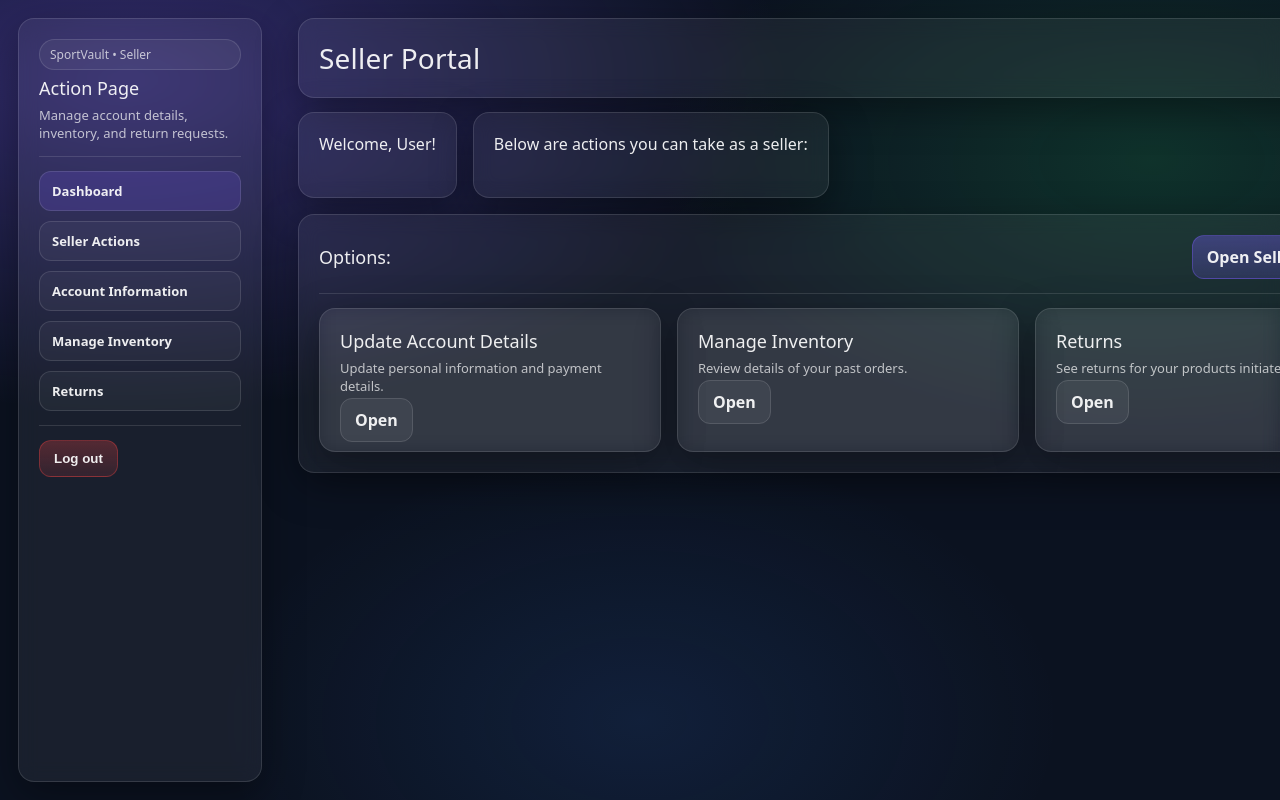
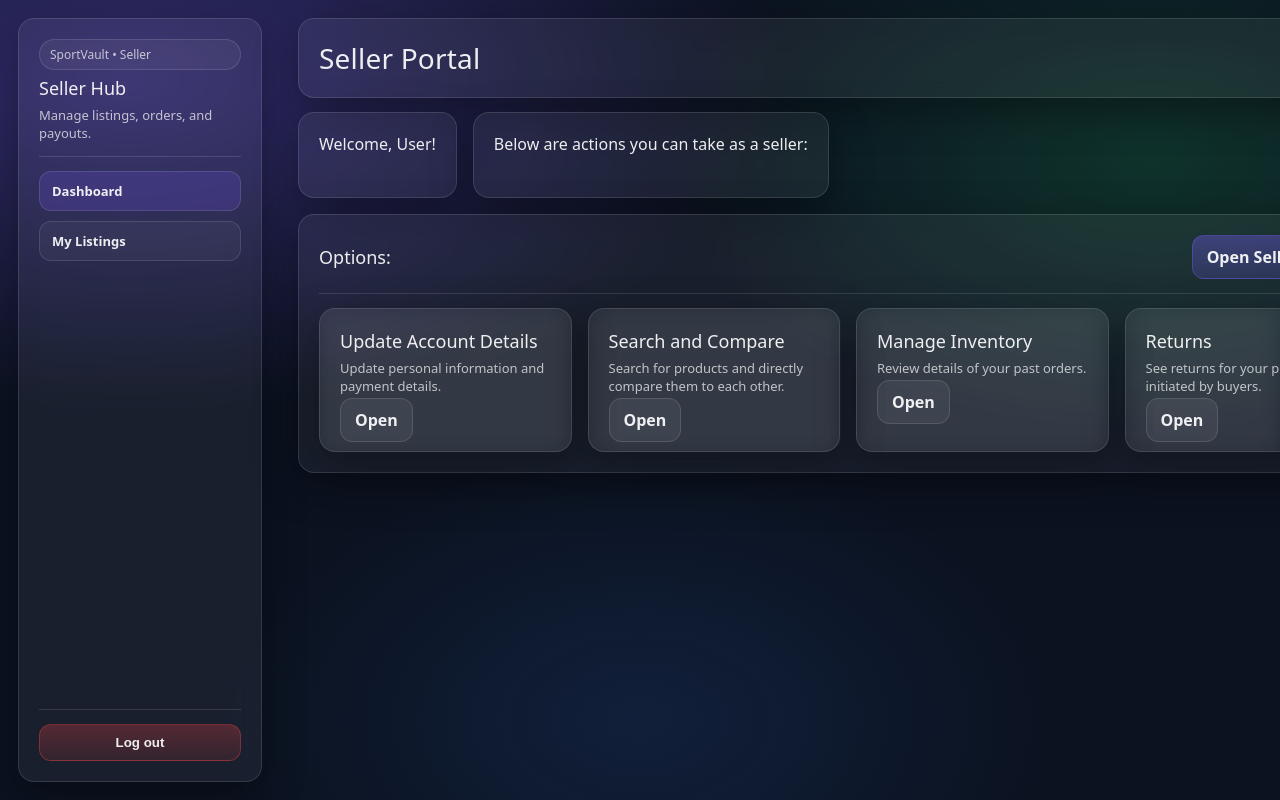
Before and after one commit to chrisa430/CSE-6214-Ecommerce-Website, a React (Vite) app in the folder apps/web/: page /seller in a window 1280 px wide. Shown: the top 800 px of the page. Built offline with nearby package versions, Linux system fonts and the light colour scheme.

Commit message:
User Registration and Login
Final changes for user registration and login

```diff
--- a/apps/web/index.html
+++ b/apps/web/index.html
@@ -2,12 +2,11 @@
 <html lang="en">
   <head>
     <meta charset="UTF-8" />
-    <link rel="icon" type="image/svg+xml" href="/vite.svg" />
     <meta name="viewport" content="width=device-width, initial-scale=1.0" />
-    <title>web</title>
+    <title>SportVault</title>
   </head>
   <body>
-  <div id="root"></div>
-  <script type="module" src="/src/main.tsx"></script>
-</body>
+    <div id="root"></div>
+    <script type="module" src="/src/main.tsx"></script>
+  </body>
 </html>
--- a/apps/web/package.json
+++ b/apps/web/package.json
@@ -11,6 +11,7 @@
   "devDependencies": {
     "@types/react": "^19.2.14",
     "@types/react-dom": "^19.2.3",
+    "@vitejs/plugin-react": "^4.3.1",
     "typescript": "~5.9.3",
     "vite": "^7.3.1"
   },
--- a/apps/web/src/layouts/AdminLayout.tsx
+++ b/apps/web/src/layouts/AdminLayout.tsx
@@ -1,7 +1,14 @@
 import { NavLink, Outlet, useNavigate } from "react-router-dom";
+import { useAuth } from "../context/AuthContext";
 
 export default function AdminLayout() {
   const navigate = useNavigate();
+  const { logout, user } = useAuth();
+
+  async function handleLogout() {
+    await logout();
+    navigate("/login");
+  }
 
   return (
     <div style={{ minHeight: "100vh", display: "grid", gridTemplateColumns: "280px 1fr" }}>
@@ -30,7 +37,7 @@ export default function AdminLayout() {
           <div style={{ flex: 1 }} />
 
           <div className="divider" />
-          <button className="btn btnDanger" onClick={() => navigate("/login")}>
+          <button className="btn btnDanger" onClick={handleLogout}>
             Log out
           </button>
         </div>
--- a/apps/web/src/layouts/BuyerLayout.tsx
+++ b/apps/web/src/layouts/BuyerLayout.tsx
@@ -1,7 +1,14 @@
 import { NavLink, Outlet, useNavigate } from "react-router-dom";
+import { useAuth } from "../context/AuthContext";
 
 export default function BuyerLayout() {
   const navigate = useNavigate();
+  const { logout, user } = useAuth();
+
+  async function handleLogout() {
+    await logout();
+    navigate("/login");
+  }
 
   return (
       <div style={{ minHeight: "100vh", display: "grid", gridTemplateColumns: "280px 1fr" }}>
@@ -30,9 +37,9 @@ export default function BuyerLayout() {
             <div style={{ flex: 1 }} />
 
             <div className="divider" />
-            <button className="btn btnDanger" onClick={() => navigate("/login")}>
-              Log out
-            </button>
+            <button className="btn btnDanger" onClick={handleLogout}>
+            Log out
+          </button>
           </div>
         </aside>
 
--- a/apps/web/src/layouts/SellerLayout.tsx
+++ b/apps/web/src/layouts/SellerLayout.tsx
@@ -1,19 +1,29 @@
 import { NavLink, Outlet, useNavigate } from "react-router-dom";
+import { useAuth } from "../context/AuthContext";
 
 export default function SellerLayout() {
   const navigate = useNavigate();
+  const { logout, user } = useAuth();
+
+  async function handleLogout() {
+    await logout();
+    navigate("/login");
+  }
 
   return (
     <div style={{ minHeight: "100vh", display: "grid", gridTemplateColumns: "280px 1fr" }}>
       <aside style={{ padding: 18 }}>
-        <div className="card cardPad" style={{ height: "calc(100vh - 36px)", position: "sticky", top: 18 }}>
-          <div className="row" style={{ alignItems: "center", justifyContent: "space-between" }}>
-            <div className="col" style={{ gap: 6 }}>
-              <div className="badge">SportVault • Seller</div>
-              <div className="h2">Action Page</div>
-              <div className="muted" style={{ fontSize: 13 }}>
-                Manage account details, inventory, and return requests.
+        <div className="card cardPad" style={{ height: "calc(100vh - 36px)", position: "sticky", top: 18, display: "flex", flexDirection: "column" }}>
+          <div className="col" style={{ gap: 6 }}>
+            <div className="badge">SportVault • Seller</div>
+            <div className="h2">Seller Hub</div>
+            {user && (
+              <div className="muted" style={{ fontSize: 12 }}>
+                {user.firstName} {user.lastName}
               </div>
+            )}
+            <div className="muted" style={{ fontSize: 13 }}>
+              Manage listings, orders, and payouts.
             </div>
           </div>
 
@@ -21,16 +31,13 @@ export default function SellerLayout() {
 
           <nav className="col" style={{ gap: 10 }}>
             <NavItem to="/seller">Dashboard</NavItem>
-            <NavItem to="/seller/subpage">Seller Actions</NavItem>
-            <NavItem to="/seller/subpage#account">Account Information</NavItem>
-            <NavItem to="/seller/subpage#inventory">Manage Inventory</NavItem>
-            <NavItem to="/seller/subpage#audit">Returns</NavItem>
+            <NavItem to="/seller/subpage">My Listings</NavItem>
           </nav>
 
           <div style={{ flex: 1 }} />
 
           <div className="divider" />
-          <button className="btn btnDanger" onClick={() => navigate("/login")}>
+          <button className="btn btnDanger" onClick={handleLogout}>
             Log out
           </button>
         </div>
@@ -38,27 +45,11 @@ export default function SellerLayout() {
 
       <main style={{ padding: 18 }}>
         <header className="container" style={{ marginBottom: 14 }}>
-          <div
-            className="card cardPad"
-            style={{
-              display: "flex",
-              alignItems: "center",
-              justifyContent: "space-between",
-              gap: 12,
-            }}
-          >
-            <div className="col" style={{ gap: 4 }}>
-              <div className="h1">Seller Portal</div>
-            </div>
-
-            <div className="row" style={{ alignItems: "center" }}>
-              <button className="btn" onClick={() => navigate("/seller")}>
-                Refresh
-              </button>
-            </div>
+          <div className="card cardPad" style={{ display: "flex", alignItems: "center", justifyContent: "space-between", gap: 12 }}>
+            <div className="h1">Seller Portal</div>
+            <button className="btn" onClick={() => navigate("/seller")}>Refresh</button>
           </div>
         </header>
-
         <div className="container">
           <Outlet />
         </div>
--- a/apps/web/src/main.tsx
+++ b/apps/web/src/main.tsx
@@ -1,17 +1,14 @@
 import React from "react";
 import ReactDOM from "react-dom/client";
 import { RouterProvider } from "react-router-dom";
+import { AuthProvider } from "./context/AuthContext";
 import { router } from "./router";
 import "./index.css";
 
-const root = document.getElementById("root");
-
-if (!root) {
-  throw new Error("Root element not found");
-}
-
-ReactDOM.createRoot(root).render(
+ReactDOM.createRoot(document.getElementById("root")!).render(
   <React.StrictMode>
-    <RouterProvider router={router} />
+    <AuthProvider>
+      <RouterProvider router={router} />
+    </AuthProvider>
   </React.StrictMode>
 );
--- a/apps/web/src/pages/seller/SellerHome.tsx
+++ b/apps/web/src/pages/seller/SellerHome.tsx
@@ -35,6 +35,11 @@ export default function SellerHome() {
             anchor="account"
           />
           <ActionCard
+            title="Search and Compare"
+            desc="Search for products and directly compare them to each other."
+            anchor="search"
+          />
+          <ActionCard
             title="Manage Inventory"
             desc="Review details of your past orders."
             anchor="inventory"
--- a/apps/web/src/pages/seller/SellerSubpage.tsx
+++ b/apps/web/src/pages/seller/SellerSubpage.tsx
@@ -123,6 +123,29 @@ export default function SellerSubpage() {
             </tr>
           </tbody>
         </table>
+      </Section>
+        <br></br>
+      <Section id="search" title="Search and Compare (REQ-028 / REQ-029)">
+            <tr>
+              <td>
+                <input
+                  type="text"
+                  className="input"
+                  placeholder="Search for items"
+                  value={searchInput}
+                  onChange={(e) => setSearchInput(e.target.value)}
+                />
+              </td>
+              <td>
+                <button
+                  className="btn btnPrimary"
+                  onClick={handleSearch}
+                  disabled={!searchInput}
+                >
+                  Search
+                </button>
+              </td>
+            </tr>
       </Section>
         <br></br>
         <Section id="inventory" title="Inventory Management (REQ-038 / REQ-039 / REQ-040 / REQ-041)">
--- /dev/null
+++ b/apps/web/vite.config.ts
@@ -0,0 +1,23 @@
+import { defineConfig } from "vite";
+import react from "@vitejs/plugin-react";
+
+export default defineConfig({
+  plugins: [react()],
+  server: {
+    port: 5173,
+    proxy: {
+      // Proxy auth calls to AuthnAuthzService
+      "/api/auth": {
+        target: "http://localhost:3001",
+        changeOrigin: true,
+        rewrite: (path) => path.replace(/^\/api\/auth/, "/auth"),
+      },
+      // Proxy account calls to AccountService
+      "/api/accounts": {
+        target: "http://localhost:3002",
+        changeOrigin: true,
+        rewrite: (path) => path.replace(/^\/api\/accounts/, "/accounts"),
+      },
+    },
+  },
+});
```
Also changed, not shown: apps/web/tsconfig.json (+3 -5 lines).
